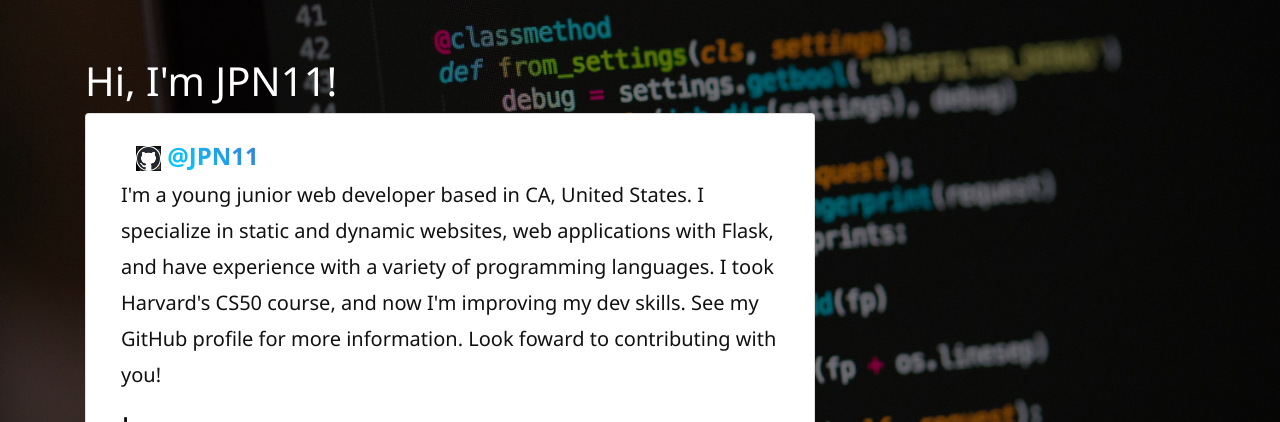
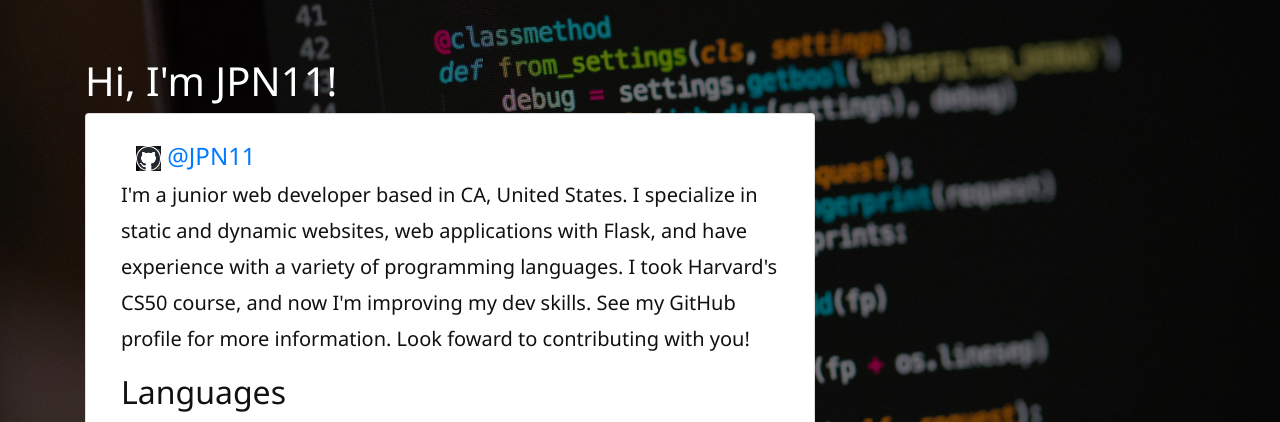
Before and after one commit to JPN11/JPN11.github.io, a plain HTML site: page index.html in a window 1280 px wide. Shown: the part 322-744 px from the top of the page. Drawn offline with nearby package versions, Linux system fonts and the light colour scheme.

Commit message:
Refactor GitHub profile link and update developer description

```diff
--- a/index.html
+++ b/index.html
@@ -60,11 +60,13 @@ img {
                   <div class="container">
                     <div class="container">
 
-                        <img src="images/github.png" alt="GitHub Profile" class="img-fluid github-icon" style="width: 25px; height: 25px;">
-                        <a href="https://github.com/JPN11" class="text-blue">@JPN11</a>
+                      <a class="icon-link" href="https://github.com/JPN11">
+                        <img class="bi" aria-hidden="true" src="images/github.png" style="width: 25px; height: 25px;"></img>
+                          @JPN11
+                      </a>
 
                     </div>
-                    <p class="lead">I'm a young junior web developer based in CA, United States. I specialize in static and dynamic websites, web applications with Flask, and have experience with a variety of programming languages. I took Harvard's CS50 course, and now I'm improving my dev skills. See my GitHub profile for more information. Look foward to contributing with you!</p>
+                    <p class="lead">I'm a junior web developer based in CA, United States. I specialize in static and dynamic websites, web applications with Flask, and have experience with a variety of programming languages. I took Harvard's CS50 course, and now I'm improving my dev skills. See my GitHub profile for more information. Look foward to contributing with you!</p>
                     </div>
                     <div class="container">
                   <h2>Languages</h2>
```
